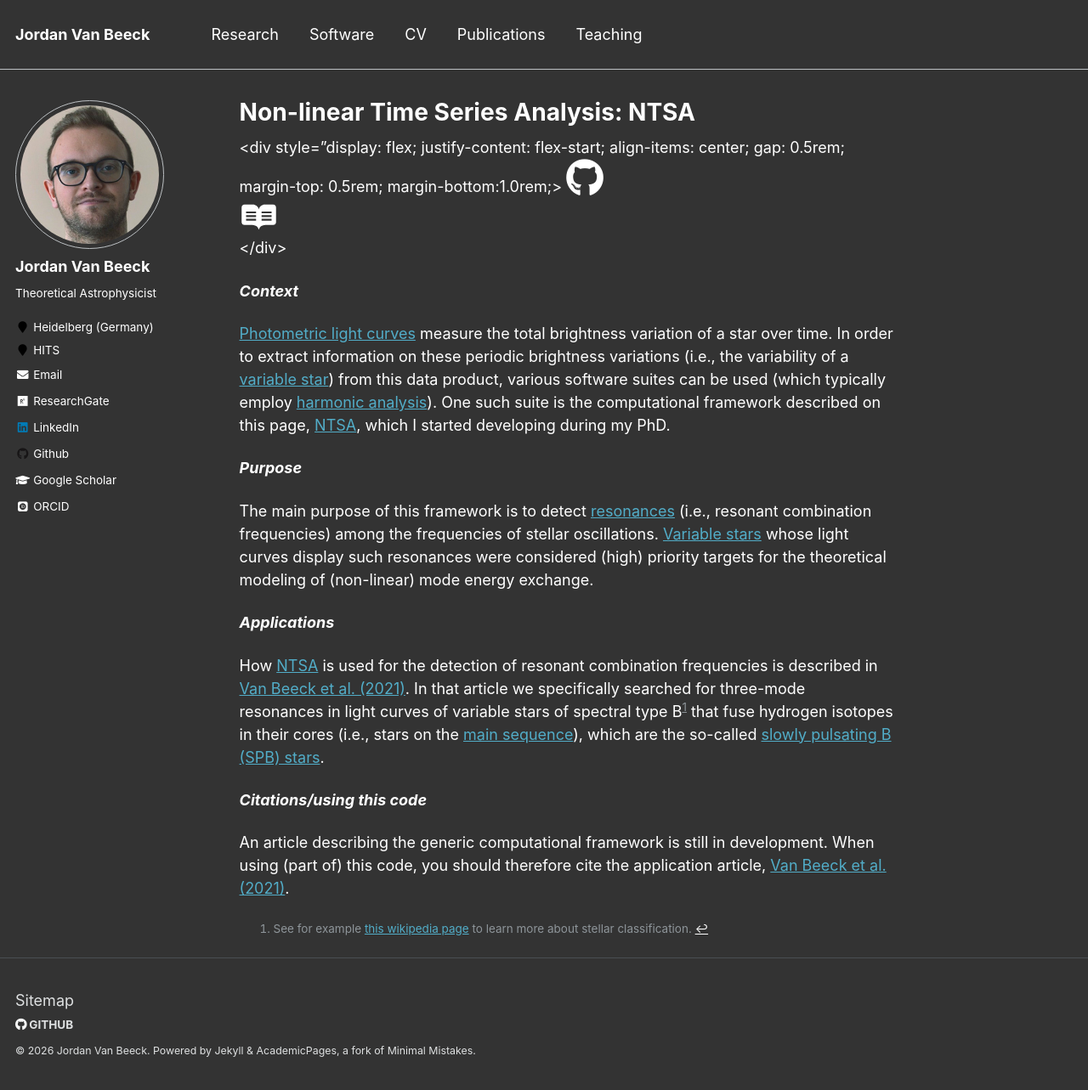
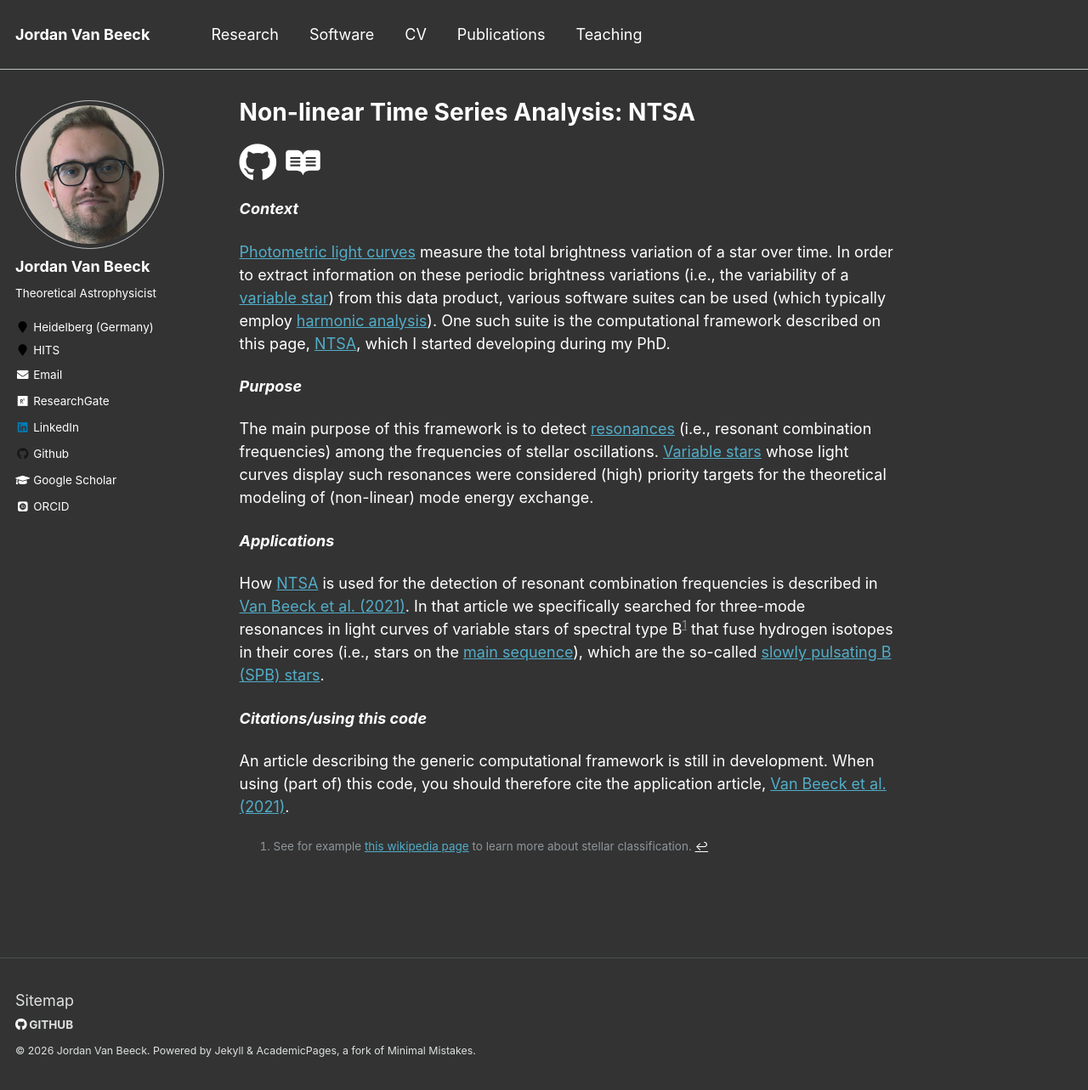
Before and after one commit to JVB11/jvb11.github.io, a Jekyll site: the page built from _software/NTSA.md, in a window 1280 px wide and 1283 px high. Shown: the whole window at 85% size. Built offline with Jekyll 4.4.1, drawn with Linux system fonts in a browser that asks for light colours; some web fonts are replaced.

Commit message:
correct 'div' statement

```diff
--- a/_software/NTSA.md
+++ b/_software/NTSA.md
@@ -21,7 +21,7 @@ gallery:
       title: ""
 ---
 
-<div style="display: flex; justify-content: flex-start; align-items: center; gap: 0.5rem; margin-top: 0.5rem; margin-bottom:1.0rem;>
+<div style="display: flex; justify-content: flex-start; align-items: center; gap: 0.5rem; margin-top: 0.5rem; margin-bottom:1.0rem;">
   <!-- GitHub Repository link -->
   <a href="https://github.com/JVB11/NTSA" target="_blank" rel="noopener" style="text-decoration: none; line-height: 1;" title="GitHub repository of NTSA">
     <i class="fab fa-github" style="color: #ffffff; font-size: 2.5rem;"></i>
```
